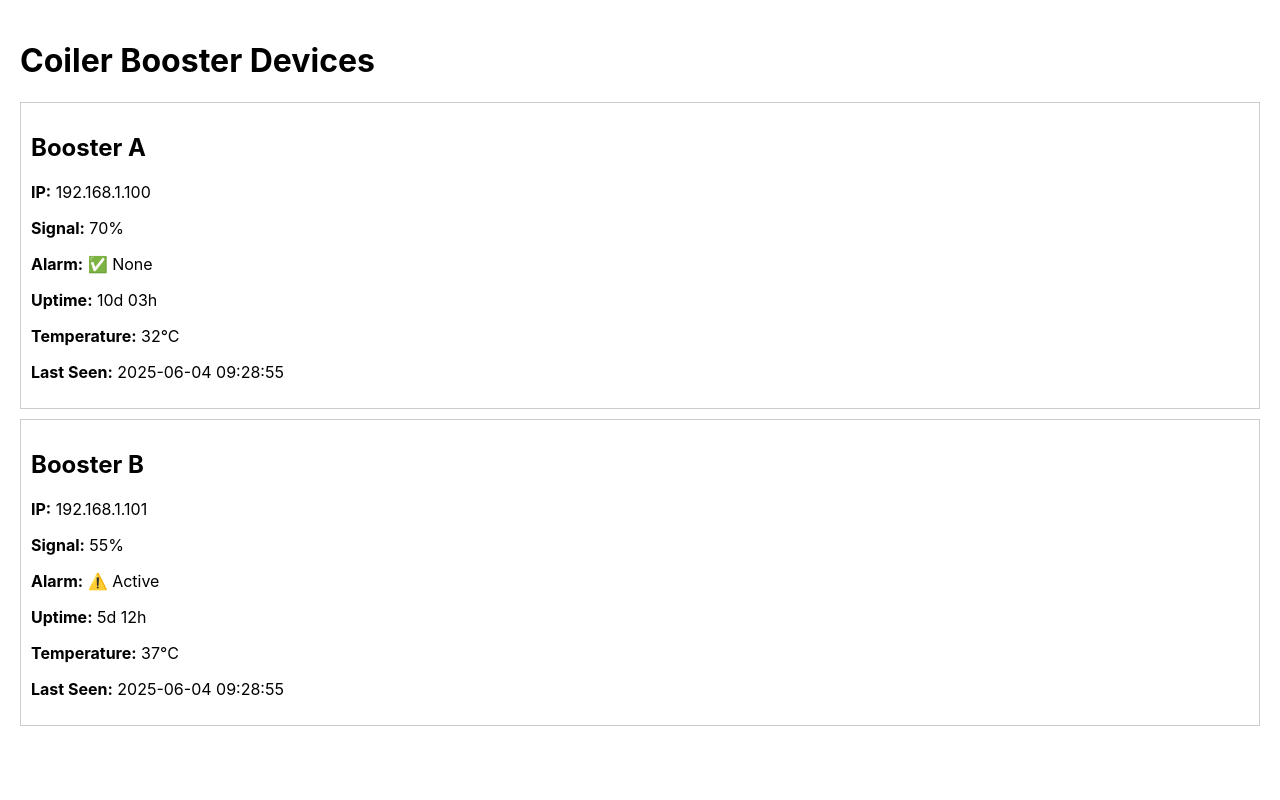
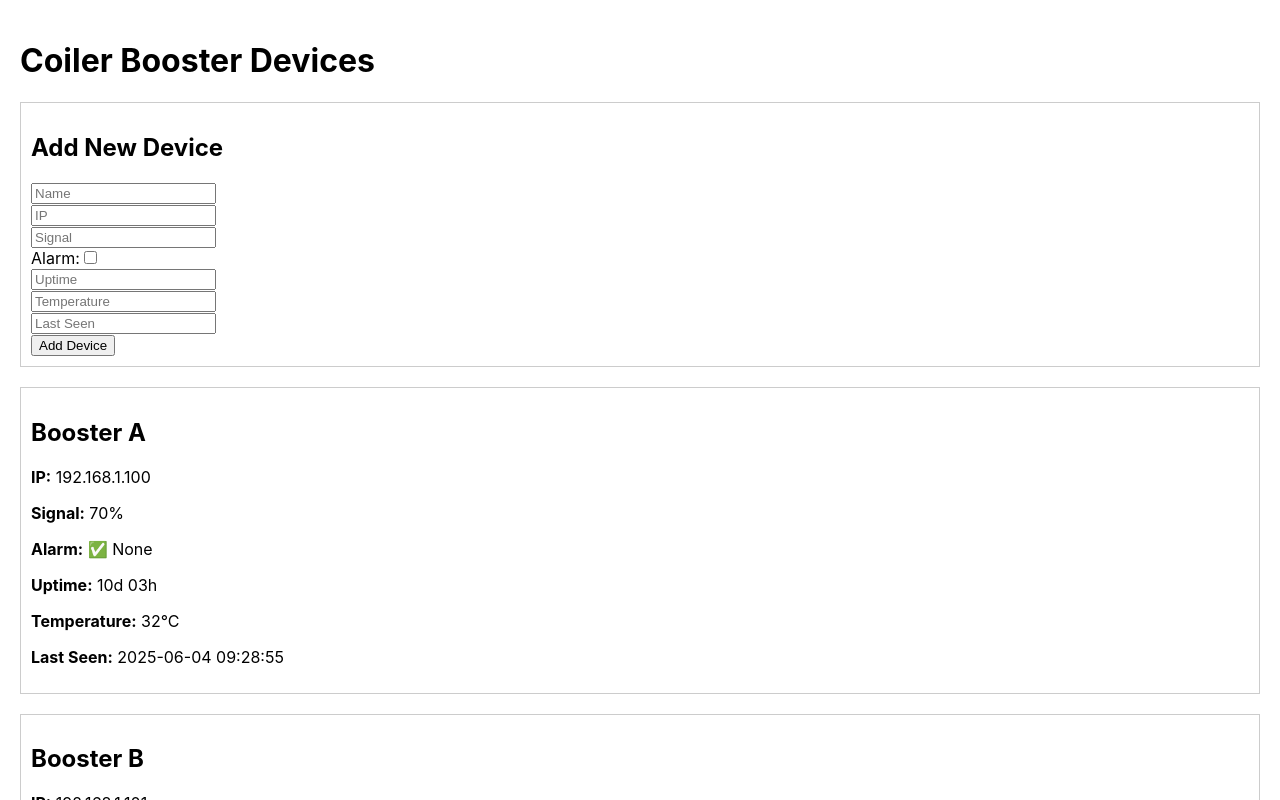
Before and after one commit to Tang-tech-SETAR/cloud-infinity-frontend, a React (Create React App) app: page / in a window 1280 px wide. Shown: the top 800 px of the page. Built offline with nearby package versions, Linux system fonts and the light colour scheme.

Commit message:
Add device form to UI

```diff
--- a/src/App.js
+++ b/src/App.js
@@ -1,7 +1,16 @@
-import React, { useEffect, useState } from 'react';
+import React, { useState, useEffect } from 'react';
 
 function App() {
   const [devices, setDevices] = useState([]);
+  const [newDevice, setNewDevice] = useState({
+    name: '',
+    ip: '',
+    signal: '',
+    alarm: false,
+    uptime: '',
+    temperature: '',
+    last_seen: ''
+  });
 
   useEffect(() => {
     setDevices([
@@ -28,15 +37,58 @@ function App() {
     ]);
   }, []);
 
+  const handleInputChange = (e) => {
+    const { name, value, type, checked } = e.target;
+    setNewDevice(prev => ({
+      ...prev,
+      [name]: type === 'checkbox' ? checked : value
+    }));
+  };
+
+  const addDevice = () => {
+    const device = {
+      ...newDevice,
+      id: devices.length + 1
+    };
+    setDevices(prev => [...prev, device]);
+    setNewDevice({
+      name: '',
+      ip: '',
+      signal: '',
+      alarm: false,
+      uptime: '',
+      temperature: '',
+      last_seen: ''
+    });
+  };
+
   return (
     <div style={{ padding: '20px' }}>
       <h1>Coiler Booster Devices</h1>
+
+      {/* Add Device Form */}
+      <div style={{ marginBottom: '20px', border: '1px solid #ccc', padding: '10px' }}>
+        <h2>Add New Device</h2>
+        <input name="name" placeholder="Name" value={newDevice.name} onChange={handleInputChange} /> <br />
+        <input name="ip" placeholder="IP" value={newDevice.ip} onChange={handleInputChange} /> <br />
+        <input name="signal" placeholder="Signal" value={newDevice.signal} onChange={handleInputChange} /> <br />
+        <label>
+          Alarm:
+          <input type="checkbox" name="alarm" checked={newDevice.alarm} onChange={handleInputChange} />
+        </label><br />
+        <input name="uptime" placeholder="Uptime" value={newDevice.uptime} onChange={handleInputChange} /> <br />
+        <input name="temperature" placeholder="Temperature" value={newDevice.temperature} onChange={handleInputChange} /> <br />
+        <input name="last_seen" placeholder="Last Seen" value={newDevice.last_seen} onChange={handleInputChange} /> <br />
+        <button onClick={addDevice}>Add Device</button>
+      </div>
+
+      {/* Device List */}
       {devices.map(device => (
-        <div key={device.id} style={{ border: '1px solid #ccc', padding: '10px', margin: '10px 0' }}>
+        <div key={device.id} style={{ marginBottom: '20px', border: '1px solid #ccc', padding: '10px' }}>
           <h2>{device.name}</h2>
           <p><strong>IP:</strong> {device.ip}</p>
           <p><strong>Signal:</strong> {device.signal}%</p>
-          <p><strong>Alarm:</strong> {device.alarm ? '⚠️ Active' : '✅ None'}</p>
+          <p><strong>Alarm:</strong> {device.alarm ? '🚨 Triggered' : '✅ None'}</p>
           <p><strong>Uptime:</strong> {device.uptime}</p>
           <p><strong>Temperature:</strong> {device.temperature}</p>
           <p><strong>Last Seen:</strong> {device.last_seen}</p>
```
